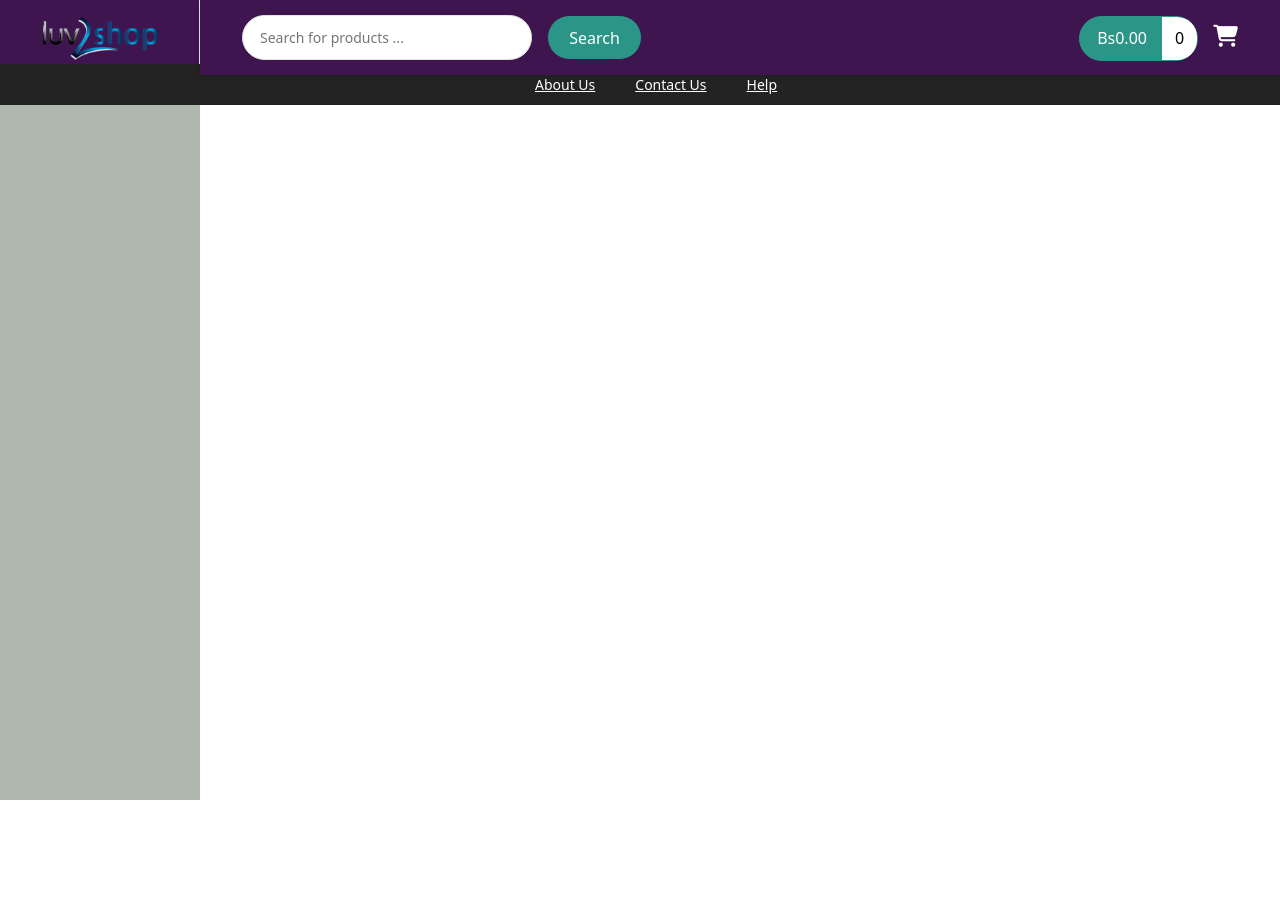
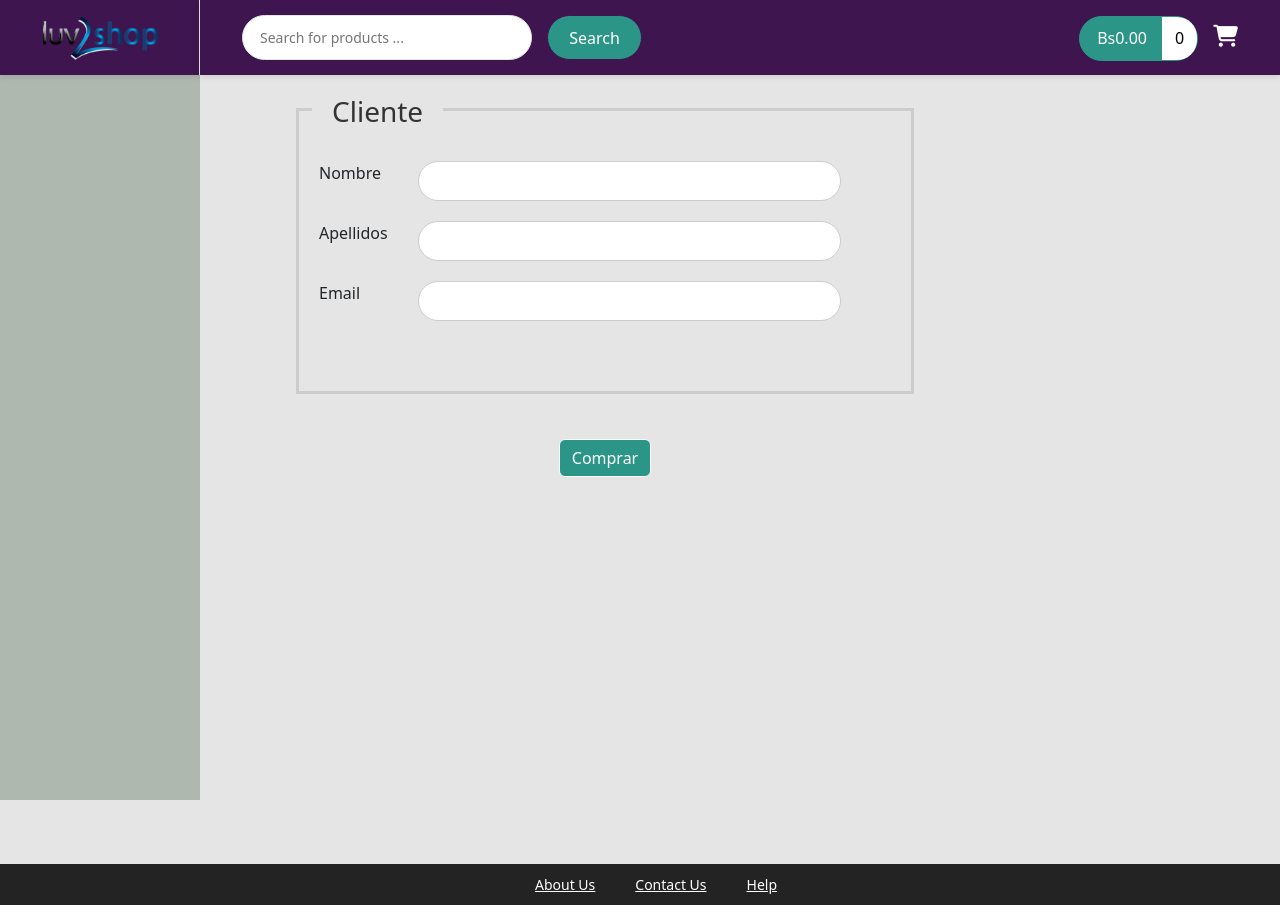
Before and after one commit to Joseph-Colbert/ecommerce-project, an Angular app: page /checkout in a window 1280 px wide. Before the commit this address led to /. Before the commit the page ends 800 px from the top, so only its background shows below. Built offline with nearby package versions, Linux system fonts and the light colour scheme.

Commit message:
Visualizacion de detalles del carrito de compras, aumentar o disminuir productos del carrito, apartado de eliminar productos del carrito, agregando ventana del checkout para la compra y cambios en el estilo

```diff
--- a/src/app/app.component.html
+++ b/src/app/app.component.html
@@ -3,7 +3,7 @@
   <!-- MENU SIDEBAR-->
   <aside class="menu-sidebar d-none d-lg-block">
     <div class="logo">
-      <a href="#">
+      <a routerLink="/enterprises">
         <img src="assets/images/logo.png" alt="luv2shop" class="img-responsive">
       </a>
     </div>
--- a/src/app/common/cart-item.ts
+++ b/src/app/common/cart-item.ts
@@ -7,7 +7,7 @@ export class CartItem {
     imageUrl: string;
     unitPrice: number;
 
-    quatity: number;
+    quantity: number;
 
     constructor(product: Product) {
         this.id = product.id;
@@ -15,7 +15,7 @@ export class CartItem {
         this.imageUrl = product.imageUrl;
         this.unitPrice = product.unitPrice;
 
-        this.quatity = 1;
+        this.quantity = 1;
 
     }
 }
--- /dev/null
+++ b/src/app/components/cart-details/cart-details.component.html
@@ -0,0 +1,73 @@
+<div class="main-content">
+    <div class="section-content section-content-p30">
+        <div class="container-fluid">
+
+            <div *ngIf="cartItems.length > 0">
+
+                <table class="table table-bordered">
+                    <tr>
+                        <th width="20%">Imagen del Producto</th>
+                        <th width="50%">Detalle del Producto</th>
+                        <th width="30%"></th>
+                    </tr>
+
+                    <tr *ngFor="let tempCartItem of cartItems">
+                        <td>
+                            <img src="{{ tempCartItem.imageUrl }}" class="img-responsive" width="150px" />
+                        </td>
+                        <td>
+                            <p>{{ tempCartItem.name }}</p>
+                            <p>{{ tempCartItem.unitPrice | currency: 'Bs'}}</p>
+                        </td>
+                        <td>
+                            <div class="items">
+                                <label>Cantidad:</label>
+
+                                <div class="row no-guntters">
+                                    <div class="col">
+                                        <button (click)="incrementQuantity(tempCartItem)" class="btn btn-primary btn-sm">
+                                            <i class="fas fa-plus"></i>
+                                        </button>
+                                    </div>
+
+                                    <div class="col ml-4 mr-2">
+                                        {{ tempCartItem.quantity }}
+                                    </div>
+
+                                    <div class="col">
+                                        <button (click)="decrementQuantity(tempCartItem)" class="btn btn-primary btn-sm">
+                                            <i class="fas fa-minus"></i>
+                                        </button>
+                                    </div>
+
+                                    <div class="col-8"></div>
+
+                                </div>
+                            </div>
+
+                            <button (click)="remove(tempCartItem)" class="btn btn-info btn-sm mt-2">Eliminar</button>
+
+                            <p class="mt-2">SubTotal: {{ tempCartItem.quantity * tempCartItem.unitPrice | currency: 'Bs ' }}</p>
+                        </td>
+                    </tr>
+
+                    <tr>
+                        <td colspan="2"></td>
+                        <td style="font-weight: bold">
+                            <p>Cantidad Total: {{ totalQuantity }}</p>
+                            <p>Precio Total: {{ totalPrice | currency: 'Bs ' }}</p>
+                            <a routerLink="/checkout" class="btn btn-info">Realizar Pago</a>
+                        </td>
+                    </tr>
+                </table>
+
+            </div>
+
+            <!-- si el carrito esta vacio, despllegar un mensaje-->
+            <div *ngIf="cartItems.length == 0" class="alert alert-warning col-md-12" role="alert">
+                Tu carrito de compras esta vacio.
+            </div>
+
+        </div>
+    </div>
+</div>
--- /dev/null
+++ b/src/app/components/cart-details/cart-details.component.ts
@@ -0,0 +1,51 @@
+import { CartService } from 'src/app/services/cart.service';
+import { Component, OnInit } from '@angular/core';
+import { CartItem } from 'src/app/common/cart-item';
+
+@Component({
+  selector: 'app-cart-details',
+  templateUrl: './cart-details.component.html',
+  styleUrls: ['./cart-details.component.css']
+})
+export class CartDetailsComponent implements OnInit {
+
+  cartItems: CartItem[] = [];
+  totalPrice: number = 0;
+  totalQuantity: number = 0;
+
+  constructor(private cartService: CartService) { }
+
+  ngOnInit(): void {
+    this.listCartDetails();
+  }
+  listCartDetails() {
+
+    // obtener acceso a los productos del carrito
+    this.cartItems = this.cartService.cartItems;
+
+    // utilizar subscribe para el precio total del carrito de compras
+    this.cartService.totalPrice.subscribe(
+      data => this.totalPrice = data
+    );
+
+    // utilizar subscribe para la cantidad total del carrito de compras
+    this.cartService.totalQuantity.subscribe(
+      data => this.totalQuantity = data
+    );
+    // calcular el total del precio y el total de la cantidad en el carrito
+    this.cartService.computeCartTotals();
+  }
+
+  incrementQuantity(theCartItem: CartItem) {
+    this.cartService.addToCart(theCartItem);
+  }
+
+  decrementQuantity(theCartItem: CartItem) {
+    this.cartService.decrementQuantity(theCartItem);
+  }
+
+  remove(theCartItem: CartItem) {
+    this.cartService.remove(theCartItem)
+  }
+
+}
--- a/src/app/components/cart-status/cart-status.component.html
+++ b/src/app/components/cart-status/cart-status.component.html
@@ -1,5 +1,5 @@
 <div class="cart-area d-n">
-    <a href="shopping-detail.html">
+    <a routerLink="/cart-details">
         <div class="total">{{ totalPrice | currency : 'Bs' }}
             <span> {{ totalQuantity }}</span>
         </div>
--- /dev/null
+++ b/src/app/components/checkout/checkout.component.html
@@ -0,0 +1,48 @@
+<div class="main-content page-m">
+    <div class="section-content section-content-p30">
+        <div class="container-fluid">
+
+            <form [formGroup]="checkoutFormGroup!" (ngSubmit)="onSubmit()">
+
+                <!--grupo del formulario para el cliente-->
+                <div formGroupName="customer" class="form-area">
+
+                    <h3>Cliente</h3>
+
+                    <div class="row">
+                        <div class="col-md-2"> <label>Nombre</label></div>
+                        <div class="col-md-9">
+                            <div class="input-space">
+                                <input formControlName="firstName" type="text">
+                            </div>
+                        </div>
+                    </div>
+
+                    <div class="row">
+                        <div class="col-md-2"> <label>Apellidos</label></div>
+                        <div class="col-md-9">
+                            <div class="input-space">
+                                <input formControlName="lastName" type="text">
+                            </div>
+                        </div>
+                    </div>
+
+                    <div class="row">
+                        <div class="col-md-2"> <label>Email</label></div>
+                        <div class="col-md-9">
+                            <div class="input-space">
+                                <input formControlName="email" type="text">
+                            </div>
+                        </div>
+                    </div>
+                </div>
+                <!--boton para enviar-->
+                <div class="text-center">
+                    <button type="submit" class="btn btn-primary">Comprar</button>
+                </div>
+
+            </form>
+
+        </div>
+    </div>
+</div>
--- /dev/null
+++ b/src/app/components/checkout/checkout.component.ts
@@ -0,0 +1,31 @@
+import { Component, OnInit } from '@angular/core';
+import { FormBuilder, FormGroup } from '@angular/forms';
+
+@Component({
+  selector: 'app-checkout',
+  templateUrl: './checkout.component.html',
+  styleUrls: ['./checkout.component.css']
+})
+export class CheckoutComponent implements OnInit {
+
+  checkoutFormGroup!: FormGroup;
+
+  constructor(private formBuilder: FormBuilder) { }
+
+  ngOnInit(): void {
+
+    this.checkoutFormGroup = this.formBuilder.group({
+      customer: this.formBuilder.group({
+        firstName: [''],
+        lastName: [''],
+        email: ['']
+      })
+    });
+  }
+
+  onSubmit() {
+    console.log("Handling the submit button");
+    console.log(this.checkoutFormGroup.get('customer')?.value);
+  }
+
+}
--- a/src/app/services/cart.service.ts
+++ b/src/app/services/cart.service.ts
@@ -32,7 +32,7 @@ export class CartService {
 
     if (alreadyExistsInCart) {
       //incrementar la cantidad
-      existingCartItem.quatity++;
+      existingCartItem.quantity++;
     } else {
       // solo añade el item al array
       this.cartItems.push(theCartItem);
@@ -47,8 +47,8 @@ export class CartService {
     let totalQuantityValue: number = 0;
 
     for (let currentCartItem of this.cartItems) {
-      totalPriceValue += currentCartItem.quatity * currentCartItem.unitPrice;
-      totalQuantityValue += currentCartItem.quatity;
+      totalPriceValue += currentCartItem.quantity * currentCartItem.unitPrice;
+      totalQuantityValue += currentCartItem.quantity;
     }
 
     // publicar los nuevos valores // next enviara el evento
@@ -63,12 +63,34 @@ export class CartService {
 
     console.log('Contents of the cart');
     for (let tempCartItem of this.cartItems) {
-      const subTotalPrice = tempCartItem.quatity * tempCartItem.unitPrice;
-      console.log(`name: ${tempCartItem.name}, quantity= ${tempCartItem.quatity}, unitPrices= ${tempCartItem.unitPrice}, subTotalPrice= ${subTotalPrice}`)
+      const subTotalPrice = tempCartItem.quantity * tempCartItem.unitPrice;
+      console.log(`name: ${tempCartItem.name}, quantity= ${tempCartItem.quantity}, unitPrices= ${tempCartItem.unitPrice}, subTotalPrice= ${subTotalPrice}`)
     }
 
     // toFixed, para que muestre dos decimales
     console.log(`totalPrice: ${totalPriceValue.toFixed(2)},totalQuantityL ${totalQuantityValue}`);
     console.log('----');
   }
+
+  decrementQuantity(theCartItem: CartItem) {
+    theCartItem.quantity--;
+
+    if (theCartItem.quantity === 0) {
+      this.remove(theCartItem);
+    } else {
+      this.computeCartTotals();
+    }
+  }
+  remove(theCartItem: CartItem) {
+
+    //obtener el index de los items del array
+    const itemIndex = this.cartItems.findIndex( tempCartItem => tempCartItem.id === theCartItem.id );
+
+    // si lo encuentra, remover el item del array de la lista dada
+    if (itemIndex > -1) {
+      this.cartItems.splice(itemIndex, 1);
+
+      this.computeCartTotals();
+    }
+  }
 }
--- a/src/styles.css
+++ b/src/styles.css
@@ -291,7 +291,7 @@ input.au-input.au-input-xl{
 }
 
 .au-btn-submit:hover{
-    background:#3f1550
+    background:#666
 }
 
 .au-btn-submit>i{
@@ -481,7 +481,7 @@ input.au-input.au-input-xl{
     line-height:inherit
 }
 .header-mobile .navbar-mobile .navbar-mobile-list li a:hover{
-    color:#0da8e4
+    color:#3f1550;
 }
 .header-mobile .navbar-mobile .navbar-mobile-list li a>i{
     margin-right:19px
@@ -514,7 +514,7 @@ input.au-input.au-input-xl{
     background:#fff
 }
 .main-content.page-m{
-    padding:10% 15%!important
+    padding: 10% 30% 10% 5%
 }
 
 /*
@@ -542,7 +542,7 @@ input.au-input.au-input-xl{
 .price{
     margin:15px 0 0;
     font-weight:800;
-    color:#0da8e4
+    color:#60d103;
 }
 .product-box h1{
     font-size:18px;
@@ -690,7 +690,7 @@ table.table.table-bordered{
     border:1px solid #dee2e6
 }
 table.table.table-bordered th{
-    BACKGROUND:#0da8e4;
+    BACKGROUND:#3f1550;
     color:#fff;
     font-size:14px;
     padding:7px
@@ -717,7 +717,7 @@ table.table.table-bordered th{
  .price{
     margin:15px 0 0;
     font-weight:800;
-    color:#0da8e4
+    color:#2c292eb3;
 }
 
 .detail-section{
@@ -735,13 +735,32 @@ table.table.table-bordered th{
  * ----------------------------
  */
 
+ .btn-primary {
+    --bs-btn-color: #fff!important;
+    --bs-btn-bg: #2b9688!important;
+    --bs-btn-border-color: #fff!important;
+    --bs-btn-hover-color: #fff;
+    --bs-btn-hover-bg: #666!important;
+    --bs-btn-hover-border-color: #fff!important;
+    --bs-btn-focus-shadow-rgb: 49,132,253!important;
+    --bs-btn-active-color: #fff!important;
+    --bs-btn-active-bg: #2b9688!important;
+    --bs-btn-active-border-color: #fff;
+    --bs-btn-active-shadow: inset 0 3px 5px rgba(0, 0, 0, 0.125)!important;
+    --bs-btn-disabled-color: #fff;
+    --bs-btn-disabled-bg: #2b9688;
+    --bs-btn-disabled-border-color: #2b9688;
+}
+
  .btn-info{
-    color:#fff;
-    background-color:#0da8e4!important;
-    border-color:#0da8e4!important
+    color:#fff!important;
+    background-color:#2b9688!important;
+    border-color:#2b9688!important;
+    --bs-btn-hover-color: #666;
 }
+
 a.primary-btn{
-    background:#05143f;
+    background:#3f1550! important;
     padding:7px 20px;
     text-align:center;
     display:inline-block;
@@ -751,13 +770,15 @@ a.primary-btn{
     margin-top:5px
 }
 a.primary-btn:hover{
-    background:#0da8e4;
+    background:#3f1550;
     color:#fff
 }
 
 .active-link {
   font-weight: bold;
 }
+
+
 
 /*
  * ----------------------------
@@ -976,8 +997,10 @@ footer ul li{
         margin-left:15px
     }
     .footer-pagination{
-        text-align:center
+        text-align:center!important
     }
+
+
     .product-box{
         text-align:centerg
     }
@@ -991,11 +1014,11 @@ footer ul li{
         right:10px;
         min-width:85px;
         color:#fff;
-        border:1px solid #205b8d;
+        border:1px solid #3f1550;
         -webkit-border-radius:3px;
         -moz-border-radius:3px;
         border-radius:0;
-        background:#205b8d
+        background:#3f1550;
     }
     input.au-input.au-input-xl{
         border-radius:0!important;
```
Also changed, not shown: src/app/app.module.ts (+9 -1 lines), src/app/components/cart-details/cart-details.component.css (added), src/app/components/checkout/checkout.component.css (added), 2 other files (tests, documents, lock files or other folders).
